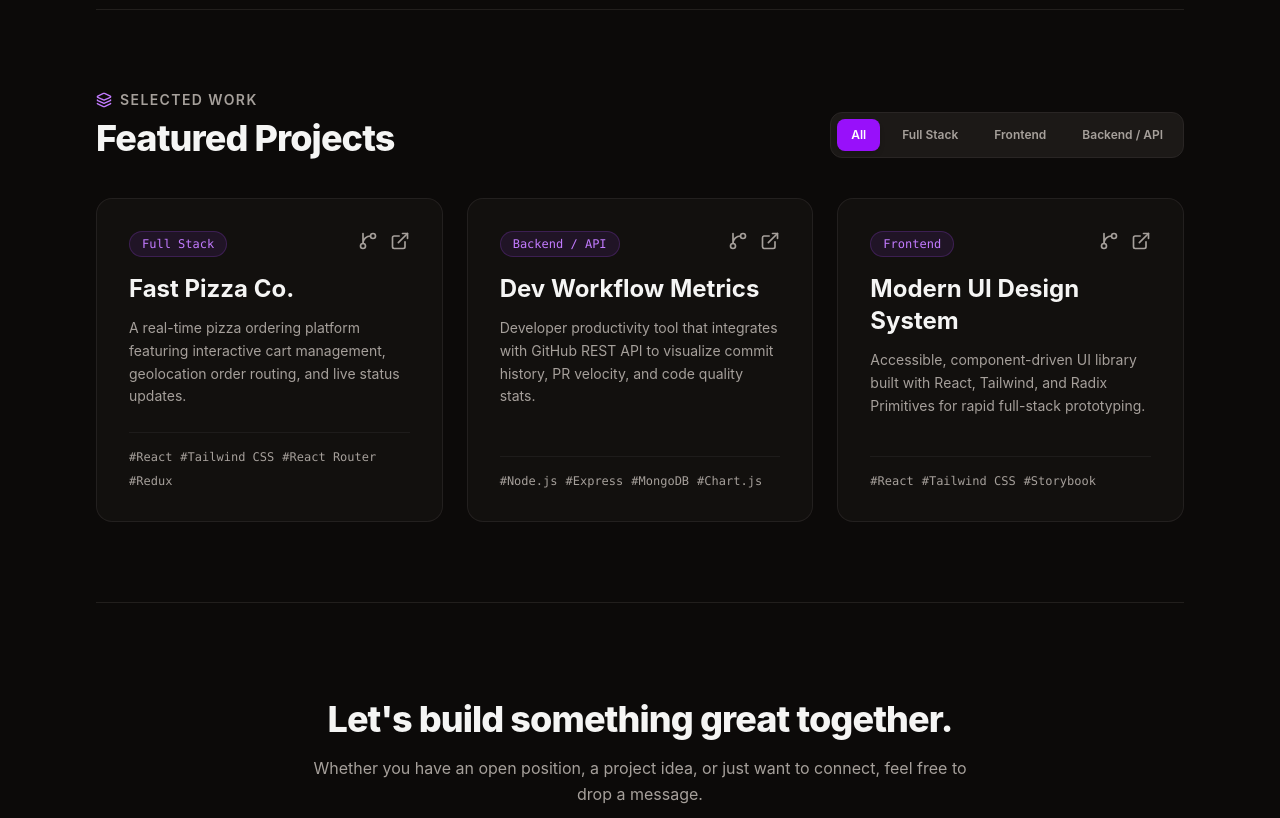
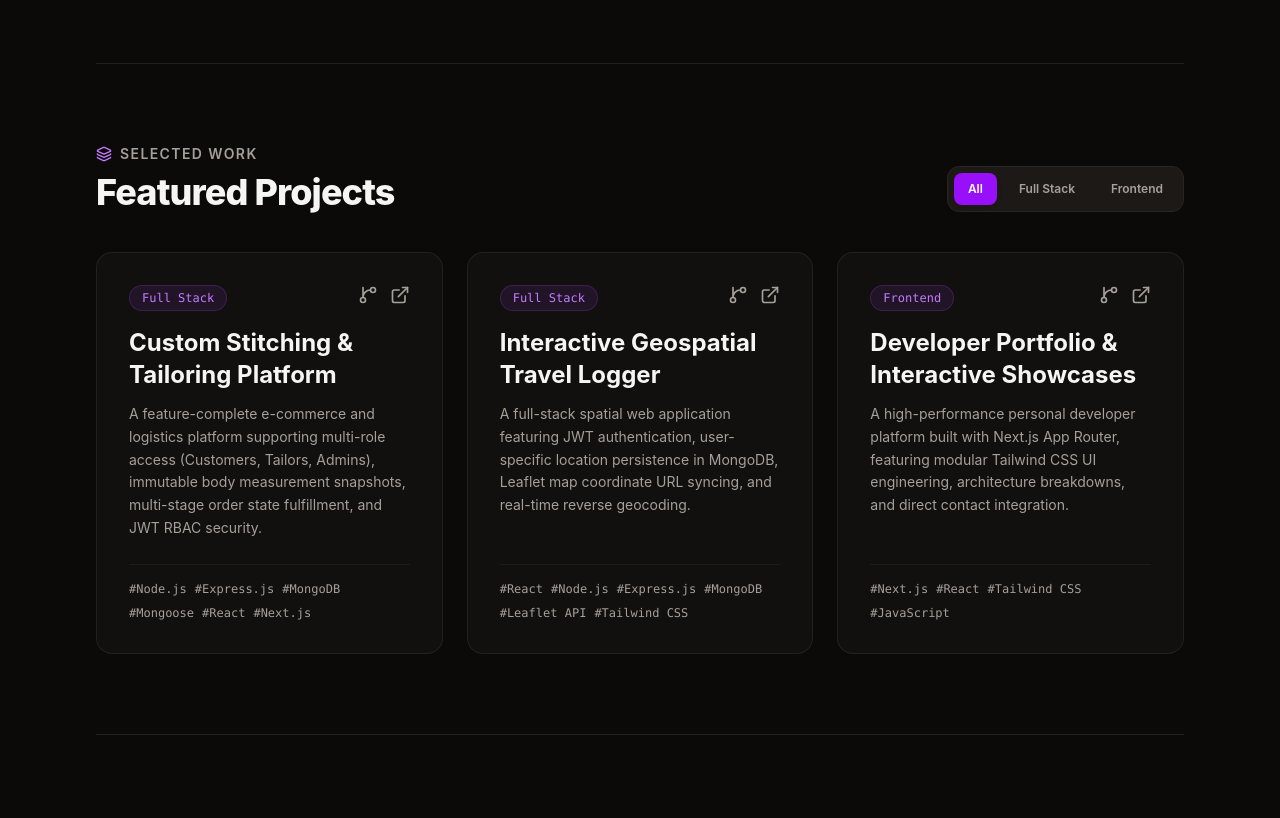
Before and after one commit to Shalom-Samuel-011/shalom.portfolio, a React (Vite) app: page / in a window 1280 px wide. Shown: the part 984-1802 px from the top of the page. Built offline with nearby package versions, Linux system fonts and the light colour scheme.

Commit message:
Align portfolioData.js skills and projects with CV

```diff
--- a/src/data/portfolioData.js
+++ b/src/data/portfolioData.js
@@ -1,49 +1,65 @@
 export const SKILLS = [
-    "JavaScript",
+    "JavaScript (ES6+)",
+    "TypeScript",
     "React",
     "Next.js",
     "Node.js",
-    "Express",
+    "Express.js",
     "MongoDB",
+    "Mongoose",
     "Tailwind CSS",
     "Redux",
     "Git",
 ];
 
-export const CATEGORIES = ["All", "Full Stack", "Frontend", "Backend / API"];
+export const CATEGORIES = ["All", "Full Stack", "Frontend"];
 
 export const PROJECTS = [
     {
         id: 1,
-        title: "Fast Pizza Co.",
+        title: "Custom Stitching & Tailoring Platform",
         category: "Full Stack",
         description:
-            "A real-time pizza ordering platform featuring interactive cart management, geolocation order routing, and live status updates.",
-        tags: ["React", "Tailwind CSS", "React Router", "Redux"],
-        liveUrl: "https://example.com",
-        githubUrl: "https://github.com",
+            "A feature-complete e-commerce and logistics platform supporting multi-role access (Customers, Tailors, Admins), immutable body measurement snapshots, multi-stage order state fulfillment, and JWT RBAC security.",
+        tags: [
+            "Node.js",
+            "Express.js",
+            "MongoDB",
+            "Mongoose",
+            "React",
+            "Next.js",
+        ],
+        liveUrl: "https://example.com", // Replace with actual URL if available
+        githubUrl: "https://github.com/Shalom-Samuel-011",
         featured: true,
     },
     {
         id: 2,
-        title: "Dev Workflow Metrics",
-        category: "Backend / API",
+        title: "Interactive Geospatial Travel Logger",
+        category: "Full Stack",
         description:
-            "Developer productivity tool that integrates with GitHub REST API to visualize commit history, PR velocity, and code quality stats.",
-        tags: ["Node.js", "Express", "MongoDB", "Chart.js"],
+            "A full-stack spatial web application featuring JWT authentication, user-specific location persistence in MongoDB, Leaflet map coordinate URL syncing, and real-time reverse geocoding.",
+        tags: [
+            "React",
+            "Node.js",
+            "Express.js",
+            "MongoDB",
+            "Leaflet API",
+            "Tailwind CSS",
+        ],
         liveUrl: "https://example.com",
-        githubUrl: "https://github.com",
+        githubUrl: "https://github.com/Shalom-Samuel-011",
         featured: true,
     },
     {
         id: 3,
-        title: "Modern UI Design System",
+        title: "Developer Portfolio & Interactive Showcases",
         category: "Frontend",
         description:
-            "Accessible, component-driven UI library built with React, Tailwind, and Radix Primitives for rapid full-stack prototyping.",
-        tags: ["React", "Tailwind CSS", "Storybook"],
-        liveUrl: "https://example.com",
-        githubUrl: "https://github.com",
-        featured: false,
+            "A high-performance personal developer platform built with Next.js App Router, featuring modular Tailwind CSS UI engineering, architecture breakdowns, and direct contact integration.",
+        tags: ["Next.js", "React", "Tailwind CSS", "JavaScript"],
+        liveUrl: "https://shalom-portfolio.vercel.app", // Your live Vercel link
+        githubUrl: "https://github.com/Shalom-Samuel-011/shalom.portfolio",
+        featured: true,
     },
 ];
```
